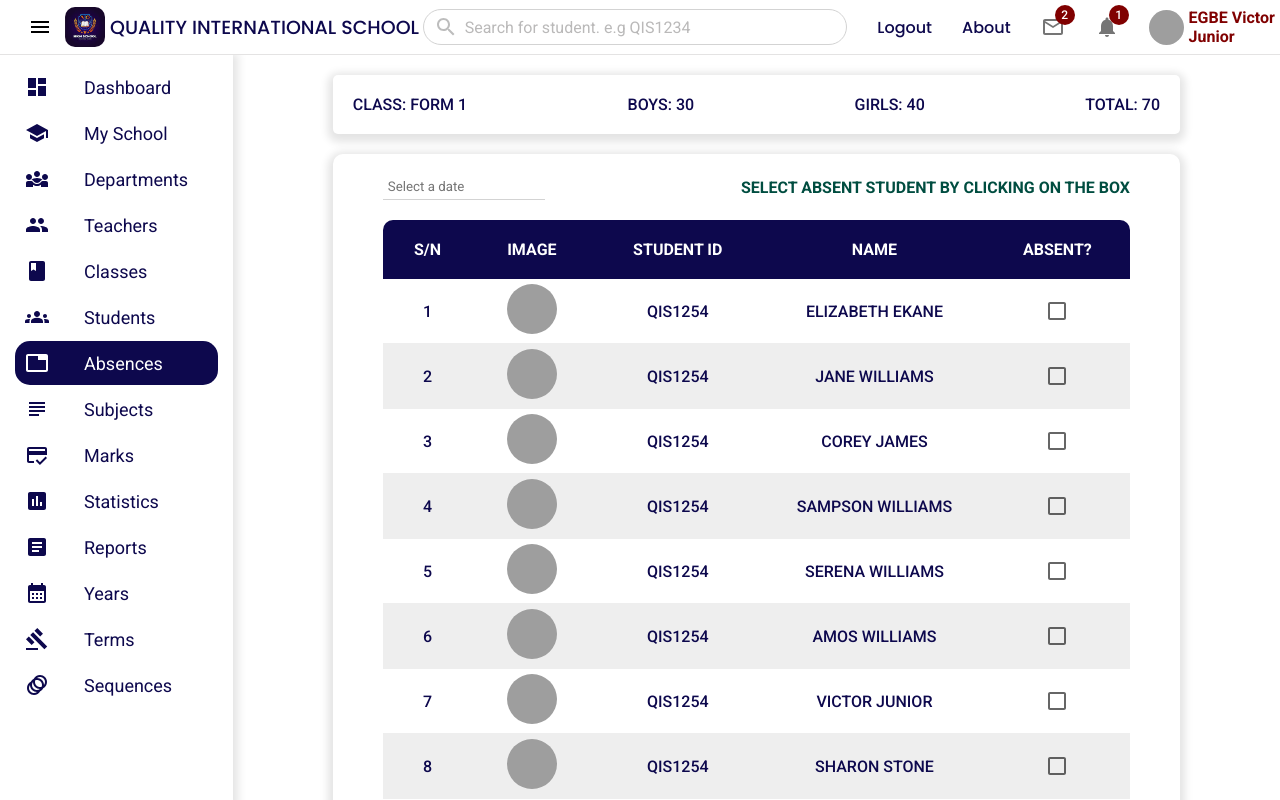
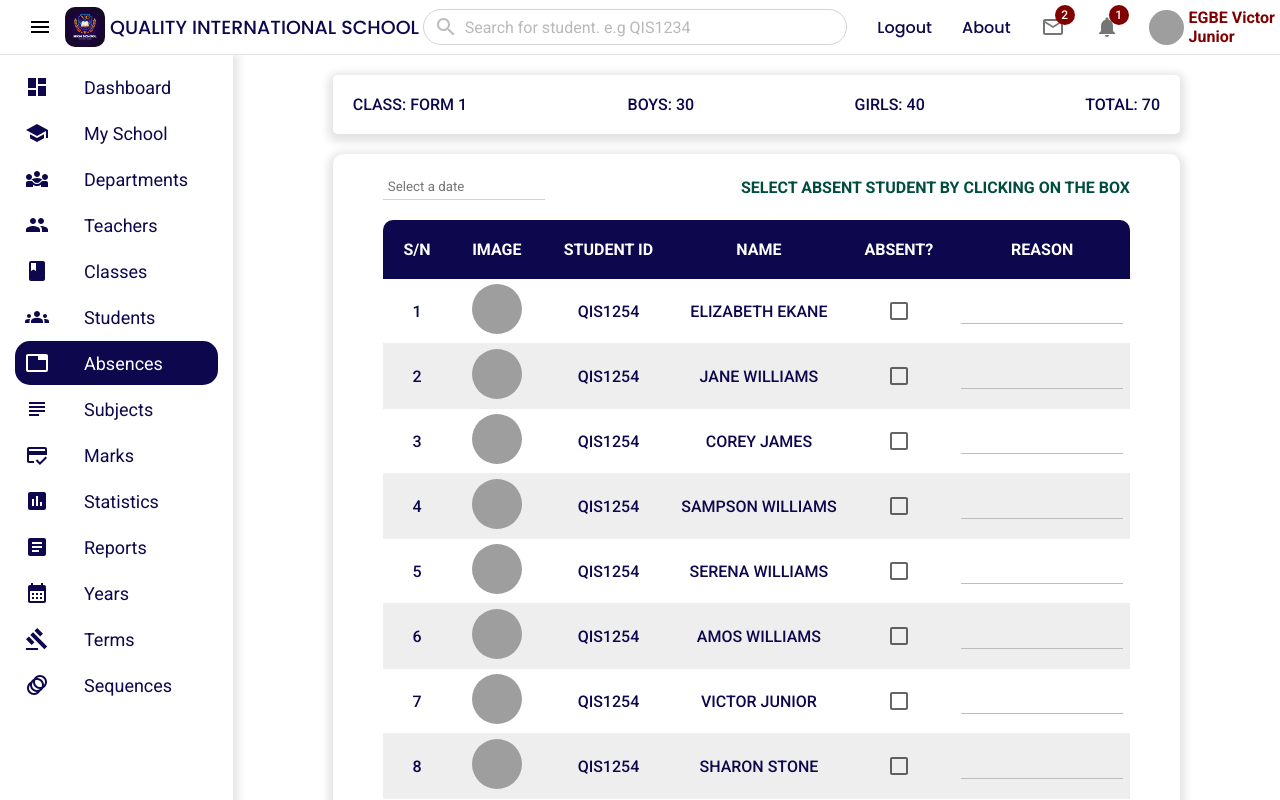
Before and after one commit to VictorEgbe/school-frontend, a React (Vite) app: page /absences/1 in a window 1280 px wide. Shown: the top 800 px of the page. Built offline with nearby package versions, Linux system fonts and the light colour scheme; grey boxes are pictures that could not be loaded.

Commit message:
Added reason on class absences page

```diff
--- a/src/pages/class_absences/ClassAbsences.jsx
+++ b/src/pages/class_absences/ClassAbsences.jsx
@@ -50,6 +50,7 @@ const ClassAbsences = () => {
                 <th>Student ID</th>
                 <th>Name</th>
                 <th>Absent?</th>
+                <th>Reason</th>
               </tr>
             </thead>
 
@@ -69,6 +70,9 @@ const ClassAbsences = () => {
                       disabled={loading}
                       inputProps={{ 'aria-label': 'controlled' }}
                     />
+                  </td>
+                  <td>
+                    <input type="text" className="reason" disabled={loading} />
                   </td>
                 </tr>
               ))}
--- a/src/pages/class_absences/ClassAbsences.scss
+++ b/src/pages/class_absences/ClassAbsences.scss
@@ -95,6 +95,14 @@ $base-color: #0d084d;
 
                         td {
                             padding: 5px;
+
+                            input[type="text"] {
+                                border: none;
+                                border-bottom: 1px solid #bdbdbd;
+                                outline: none;
+                                padding: 5px;
+                                background-color: transparent;
+                            }
                         }
 
                         .name {
@@ -104,7 +112,7 @@ $base-color: #0d084d;
                 }
             }
 
-            button {
+            button[type="submit"] {
 
                 align-self: flex-end;
                 border: none;
```
